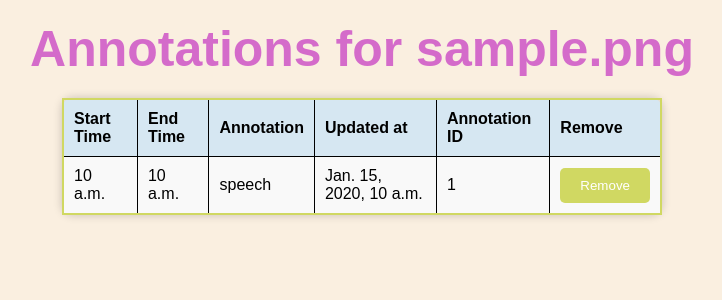
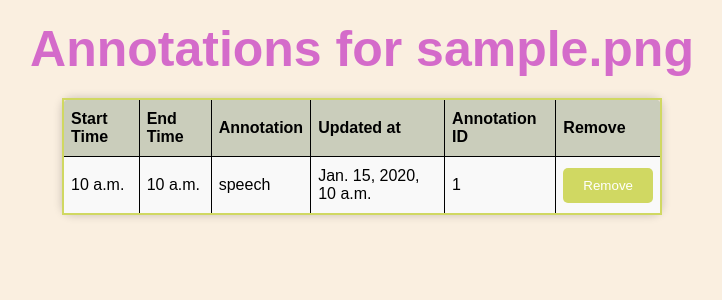
Before and after one commit to unna97/audio-annonation, a Django app: template waveform_audio/templates/annotations_dashboard.html in a window 1280 px wide. Shown: the top 300 px of the page, without its empty margins (278-1000 px from the left). Run offline with Django 3.2, Linux system fonts and the light colour scheme; the template is opened without the code that fills it: values that come from a table or form of the project are taken from there, others are empty; tables that the repository leaves empty hold one stand-in row (values such as "Sample post").

Commit message:
style: Update background color and padding for table in style.css
This commit updates the background color and padding in the `style.css` file. The background color is changed to `#CACDBB` and the padding for table cells is adjusted to `10px 7px`. These changes improve the visual appearance and spacing of the table in the web page.

```diff
--- a/waveform_audio/static/css/style.css
+++ b/waveform_audio/static/css/style.css
@@ -171,7 +171,7 @@ html {
 /* below is the style for the table body  created by chatgpt */
 
 table {
-  background-color: #d6e7f2;
+  background-color:#CACDBB; /* #d6e7f2; */
   border-collapse: collapse;
   width: 100%;
   max-width: 600px;
@@ -190,7 +190,7 @@ thead {
 
 th,
 td {
-  padding: 10px;
+  padding: 10px 7px;
   text-align: left;
   border-bottom: 1px solid #d0d862;
   border: 1px solid black;
```
